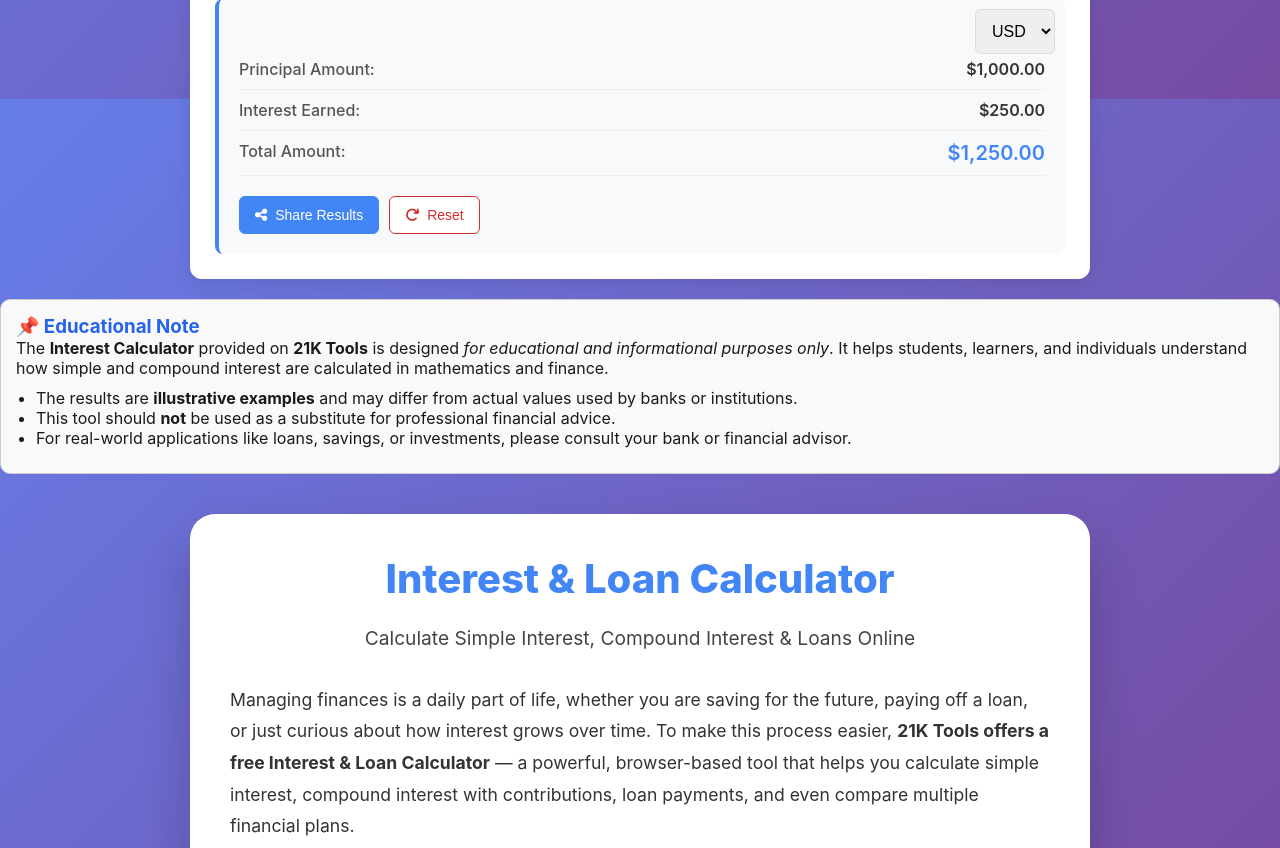
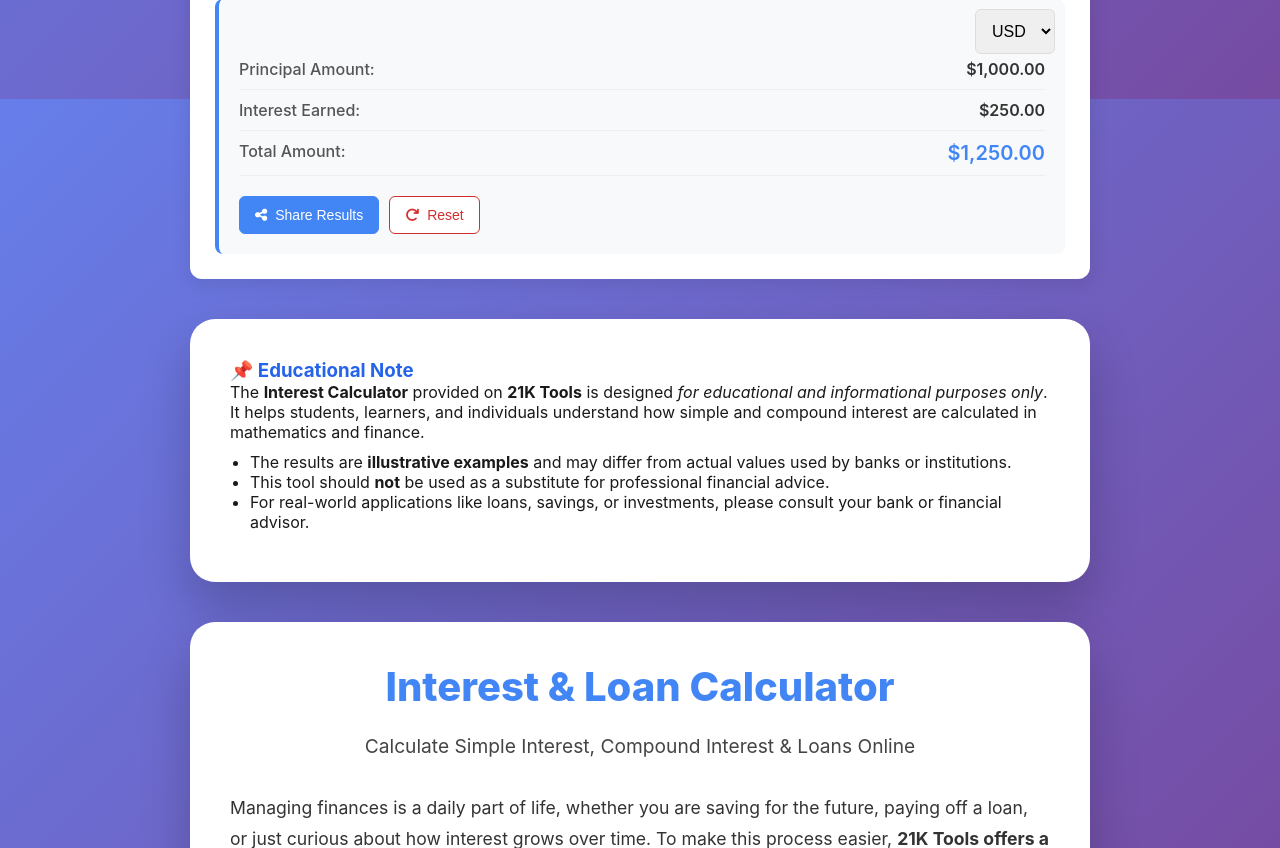
Before and after one commit to alwaysnithish/21ktools, a Django app: page /interestcalculator/ in a window 1280 px wide. Shown: the part 701-1549 px from the top of the page. Run offline with Django 5.2, Linux system fonts and the light colour scheme; some libraries are stand-ins or nearby versions.

Commit message:
Update interest.html

```diff
--- a/Templates/interest.html
+++ b/Templates/interest.html
@@ -1126,7 +1126,17 @@
     </script>
 </body>
 </html>
-<div class="edu-note" style="margin-top:20px; padding:15px; border:1px solid #ccc; border-radius:10px; background:#f9f9f9;">
+  <style>
+    .edu-note {
+      max-width: 900px;
+            margin: 40px auto;
+            background: white;
+            padding: 40px;
+            border-radius: 25px;
+            box-shadow: 0 25px 50px rgba(0, 0, 0, 0.2);
+    }
+    </style>
+<div class="edu-note">
   <h3 style="color:#2563eb;">📌 Educational Note</h3>
   <p>
     The <strong>Interest Calculator</strong> provided on <strong>21K Tools</strong> is designed
```
